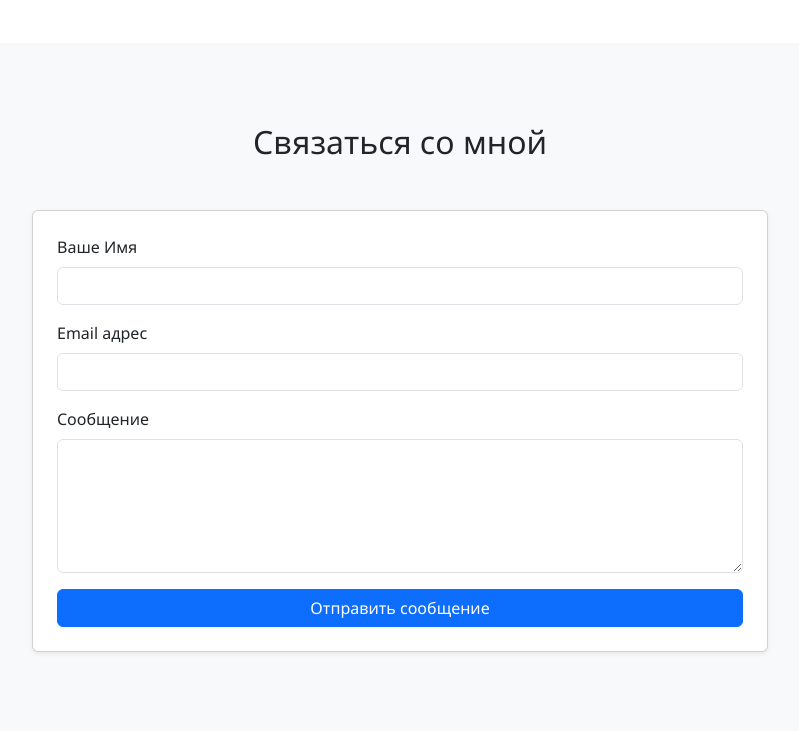
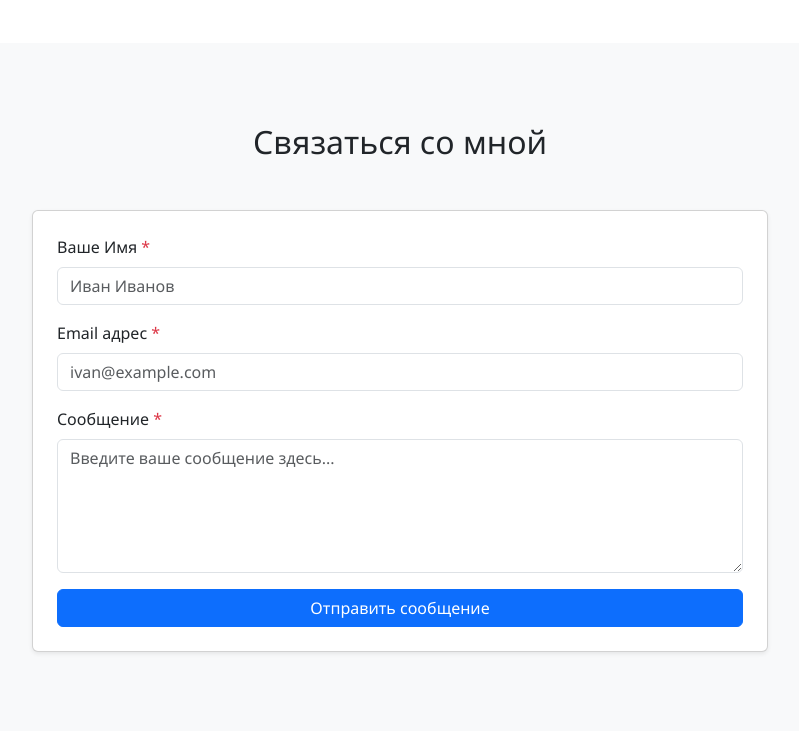
Before and after one commit to redWader/SiteExample, a Flask app: page / in a window 1280 px wide. Shown: the part 2068-2799 px from the top of the page, without its empty margins (240-1039 px from the left). Run offline with Flask 3, Linux system fonts and the light colour scheme; some libraries are stand-ins or nearby versions.

Commit message:
feat(ux): Add visual required indicators and placeholders to contact form
Added a visual asterisk (`<span class="text-danger" aria-hidden="true">*</span>`) to required labels to improve usability.
Added localized placeholder text to inputs to clarify expected formats.
Added `flask_output.log` to `.gitignore`.
Documented UX learning in `.Jules/palette.md`.

Co-authored-by: redWader <90467264+redWader@users.noreply.github.com>

```diff
--- a/templates/index.html
+++ b/templates/index.html
@@ -177,16 +177,16 @@
                         <div class="card-body p-4">
                             <form action="/contact" method="POST">
                                 <div class="mb-3">
-                                    <label for="name" class="form-label">Ваше Имя</label>
-                                    <input type="text" class="form-control" id="name" name="name" required>
+                                    <label for="name" class="form-label">Ваше Имя <span class="text-danger" title="Обязательное поле" aria-hidden="true">*</span></label>
+                                    <input type="text" class="form-control" id="name" name="name" placeholder="Иван Иванов" required>
                                 </div>
                                 <div class="mb-3">
-                                    <label for="email" class="form-label">Email адрес</label>
-                                    <input type="email" class="form-control" id="email" name="email" required>
+                                    <label for="email" class="form-label">Email адрес <span class="text-danger" title="Обязательное поле" aria-hidden="true">*</span></label>
+                                    <input type="email" class="form-control" id="email" name="email" placeholder="ivan@example.com" required>
                                 </div>
                                 <div class="mb-3">
-                                    <label for="message" class="form-label">Сообщение</label>
-                                    <textarea class="form-control" id="message" name="message" rows="5" required></textarea>
+                                    <label for="message" class="form-label">Сообщение <span class="text-danger" title="Обязательное поле" aria-hidden="true">*</span></label>
+                                    <textarea class="form-control" id="message" name="message" rows="5" placeholder="Введите ваше сообщение здесь..." required></textarea>
                                 </div>
                                 <button type="submit" class="btn btn-primary w-100">Отправить сообщение</button>
                             </form>
```
Also changed, not shown: .Jules/palette.md (added), 1 other file.
